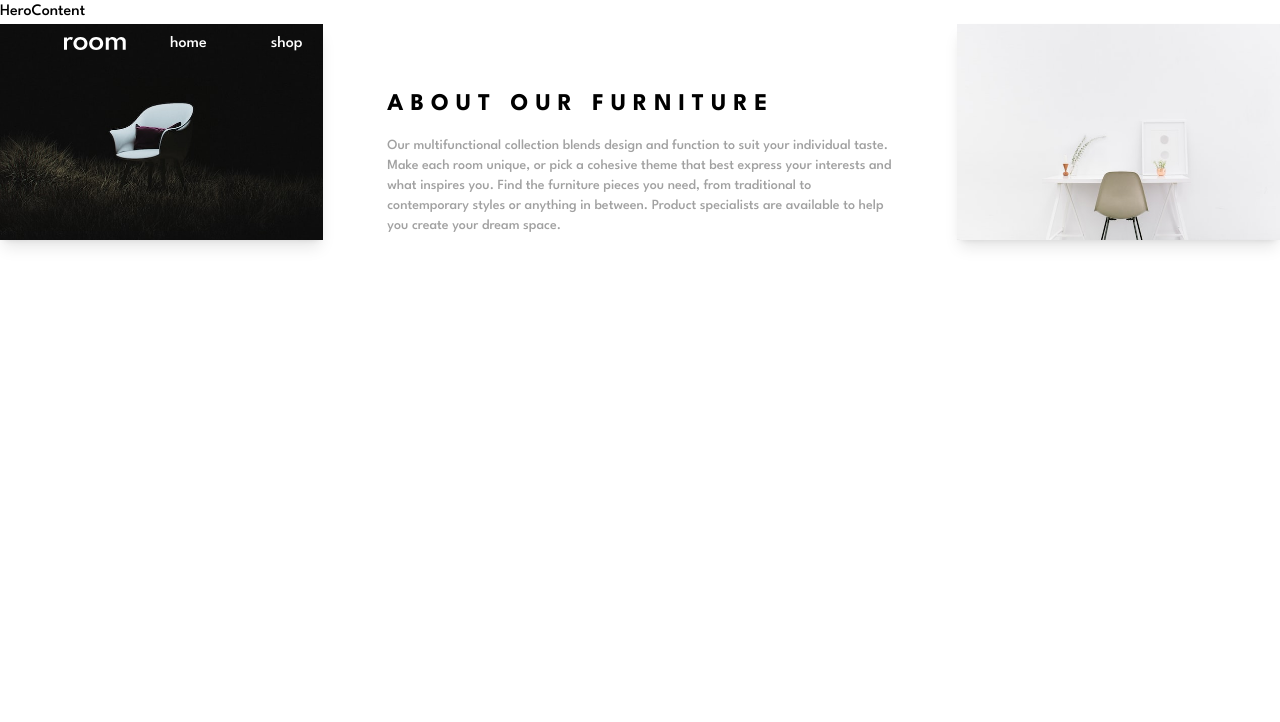
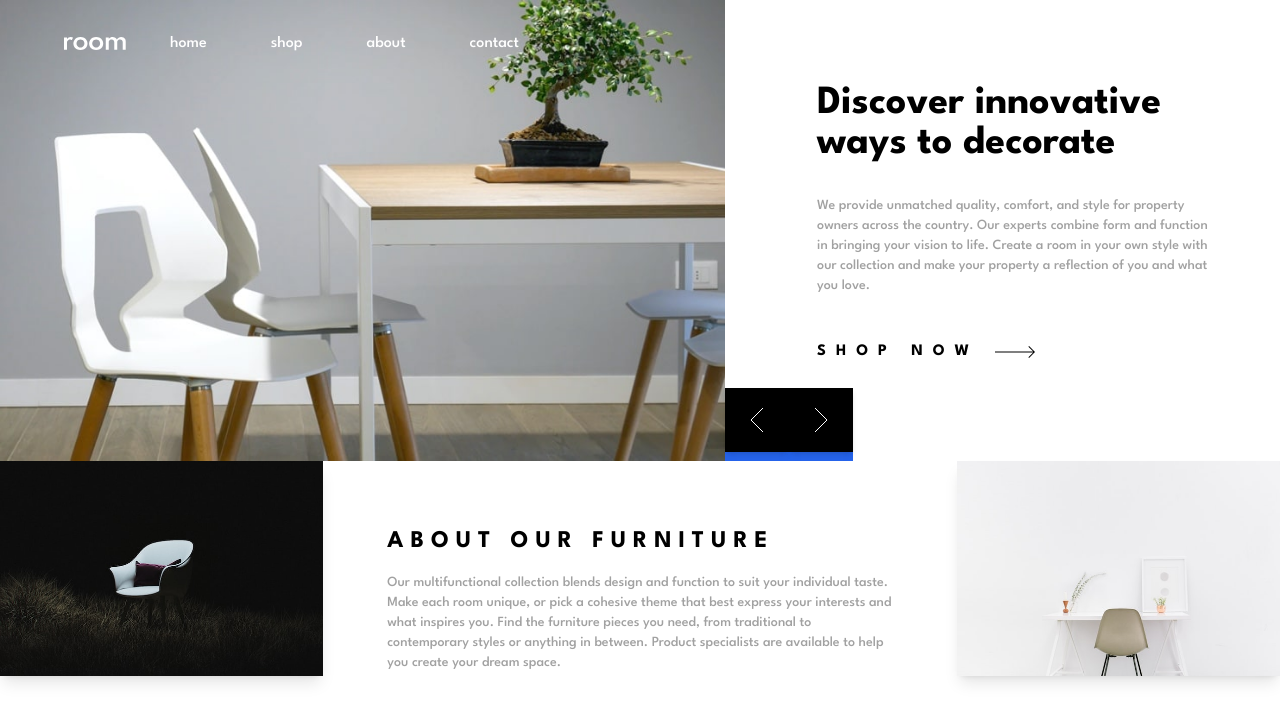
Before and after one commit to SameerJS6/Reactfolio, a React (Vite) app in the folder Room-Homepage/: page / in a window 1280 px wide. Shown: the top 722 px of the page. Built offline with nearby package versions, Linux system fonts and the light colour scheme.

Commit message:
Whole UI Complete

```diff
--- a/Room-Homepage/src/components/FooterContent.jsx
+++ b/Room-Homepage/src/components/FooterContent.jsx
@@ -16,7 +16,7 @@ export default function FooterContent() {
               alt="A Picture of a Chair and a Table"
             />
           </div>
-          <div className="p-8 md:p-12 lg:p-16 lg:pb-12">
+          <div className="p-8 md:p-12 lg:p-16 lg:pb-4">
             <h3 className="font-bold tracking-[5px] md:tracking-[7px] uppercase pb-4 text-xl md:text-2xl ">
               About our furniture
             </h3>
--- a/Room-Homepage/src/components/HeroContent.jsx
+++ b/Room-Homepage/src/components/HeroContent.jsx
@@ -1,10 +1,93 @@
-import React from "react";
+import React, { useState, useRef, useEffect } from "react";
+import gsap from "gsap";
 import FooterContent from "./FooterContent";
+// All the Desktop Images Imports
+import Image1 from "../assets/desktop-image-hero-1.jpg";
+import Image2 from "../assets/desktop-image-hero-2.jpg";
+import Image3 from "../assets/desktop-image-hero-3.jpg";
+// All the Mobile Images Imports
+import MobileImage1 from "../assets/mobile-image-hero-1.jpg";
+import MobileImage2 from "../assets/mobile-image-hero-2.jpg";
+import MobileImage3 from "../assets/mobile-image-hero-3.jpg";
 
+import Arrow from "../assets/icon-arrow.svg";
+import ArrowLeft from "../assets/icon-angle-left.svg";
+import ArrowRight from "../assets/icon-angle-right.svg";
+
+const Data = [
+  {
+    id: 1,
+    img: Image1,
+    mobileImg: MobileImage1,
+    title: "Discover innovative ways to decorate",
+    content:
+      "We provide unmatched quality, comfort, and style for property owners across the country. Our experts combine form and function in bringing your vision to life. Create a room in your own style with our collection and make your property a reflection of  you and what you love.",
+  },
+  {
+    id: 2,
+    img: Image2,
+    mobileImg: MobileImage2,
+    title: "We are available all across the globe",
+    content:
+      "With stores all over the world, it's easy for you to find furniture for your home or place of business. Locally, we're in most major cities throughout the country. Find the branch nearest you using our store locator. Any questions? Don't hesitate to contact us today.",
+  },
+  {
+    id: 3,
+    img: Image3,
+    mobileImg: MobileImage3,
+    title: "Manufactured with the best materials",
+    content:
+      "Our modern furniture store provide a high level of quality. Our company has invested in advanced technology to ensure that every product is made as perfect and as consistent as possible. With three decades of experience in this industry, we understand what customers want for their home and office.",
+  },
+];
 export default function HeroContent() {
   return (
     <>
-      HeroContent
+      <section>
+        <div className="hero-wrapper | grid ">
+          <div className="relative">
+            <picture>
+              <source media="(min-width: 376px)" srcSet={Image1} />
+              <img
+                className="w-full"
+                src={MobileImage1}
+                alt="A Image of Chair and Table"
+              />
+            </picture>
+
+            <div className="arrows | flex absolute right-0 bottom-0 bg-blue-600 xl:-right-32">
+              <div>
+                <button className="w-14 md:w-16 aspect-square bg-[var(--black)]  shadow-md transition-all duration-300 ease-in-out hover:bg-[var(--gray-400)] hover:shadow-lg">
+                  <img className="mx-auto" src={ArrowLeft} alt="Left Arrow" />
+                </button>
+              </div>
+
+              <div>
+                <button className="w-14 md:w-16 aspect-square bg-[var(--black)]  shadow-md transition-all duration-300 ease-in-out hover:bg-[var(--gray-400)] hover:shadow-lg">
+                  <img className="mx-auto" src={ArrowRight} alt="Right Arrow" />
+                </button>
+              </div>
+            </div>
+          </div>
+
+          <div className="grid place-content-center gap-4 md:gap-6 lg:gap-8 p-8 pl-4 md:p-12 md:pl-5 lg:px-16">
+            <h1 className="leading-none text-3xl md:w-[21ch] xl:w-[18ch]  tracking-normal md:text-4xl xl:text-[2.5rem] 2xl:text-5xl font-bold text-[var(--black)] pl-4 md:pl-7 md:leading-none">
+              Discover innovative ways to decorate
+            </h1>
+            <p className="text-[var(--gray)] text-sm pl-4 md:pl-7">
+              We provide unmatched quality, comfort, and style for property
+              owners across the country. Our experts combine form and function
+              in bringing your vision to life. Create a room in your own style
+              with our collection and make your property a reflection of you and
+              what you love.
+            </p>
+            <button className="flex gap-4 items-center  rounded-full p-4 md:px-7 md:py-3 uppercase font-bold tracking-[10px] w-fit text-[var(--black)] transition-all duration-300 ease-in-out hover:bg-slate-100">
+              shop now
+              <img src={Arrow} alt="Arrow For Shop Now" />
+            </button>
+          </div>
+        </div>
+      </section>
       <FooterContent />
     </>
   );
--- a/Room-Homepage/src/index.css
+++ b/Room-Homepage/src/index.css
@@ -37,6 +37,11 @@ body {
   transition: 350ms ease-in-out;
   transform-origin: center center;
 }
+/* Hero Section  */
+.hero-wrapper {
+  display: grid;
+}
+
 @media (hover: hover) {
   .navbar > li:hover::after {
     transform: scale(1);
@@ -66,8 +71,11 @@ body {
     grid-area: image3;
   }
 }
-@media (min-width: 1200px) {
+@media (min-width: 1280px) {
   .grid-wrapper {
     grid-template-areas: "image1 contentbox image2";
   }
+  .hero-wrapper {
+    grid-template-columns: 1.5fr 1fr;
+  }
 }
```
